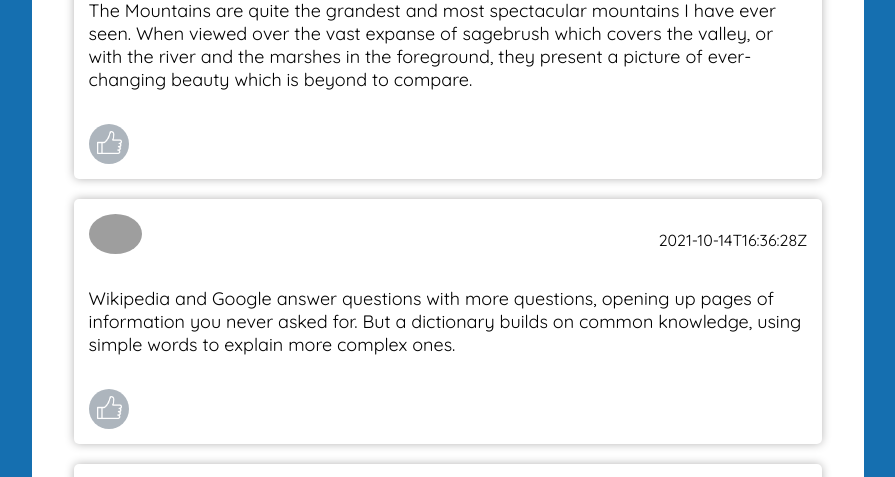
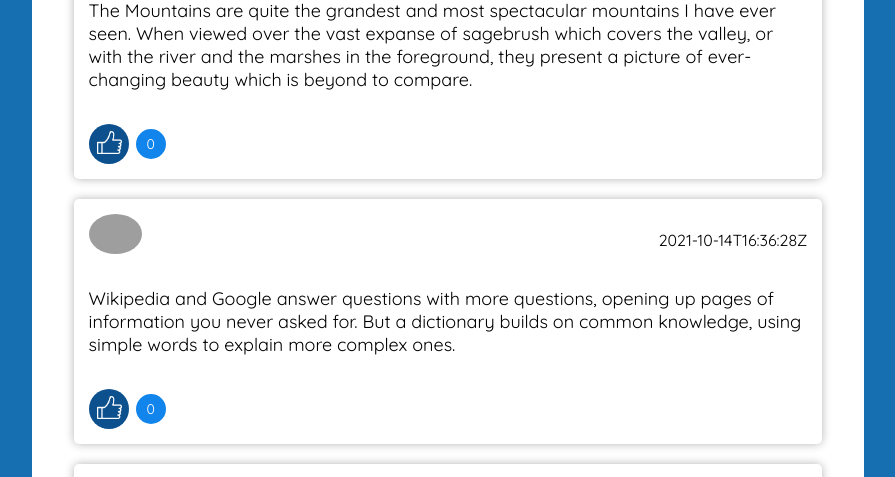
Before and after one commit to tuule/wad-homework, a Vue app: page / in a window 1280 px wide. Shown: the part 800-1277 px from the top of the page, without its empty margins (192-1087 px from the left). Built offline with nearby package versions, Linux system fonts and the light colour scheme; grey boxes are pictures that could not be loaded.

Commit message:
Added like button component

```diff
--- /dev/null
+++ b/src/components/LikeButton.vue
@@ -0,0 +1,65 @@
+<template>
+  <div class="like-button">
+    <button type="button" name="thumbs-up" @click="addLike"></button>
+    <div class="numberOfLikes">{{numberOfLikes}}</div>
+  </div>
+</template>
+
+<script>
+export default {
+  name: "LikeButton",
+  data() {
+    return {
+      numberOfLikes: 0
+    };
+  },
+  methods: {
+    addLike() {
+      this.numberOfLikes += 1;
+    }
+  }
+}
+</script>
+
+<style scoped>
+.like-button {
+  display: flex;
+  flex-direction: row;
+  align-items: center;
+  height: 40px;
+  padding-left: 15px;
+  padding-bottom: 15px;
+}
+
+.like-button > button {
+  background-image: url("../assets/like-btn.png");
+  background-color: #0c508d;
+  background-repeat: no-repeat;
+  background-position: 8px 7px;
+  background-size: 25px;
+  border: none;
+  border-radius: 50%;
+  cursor: pointer;
+  height: 40px;
+  width: 40px;
+}
+
+.like-button > button:hover {
+  background-color: #03325c;
+}
+
+.numberOfLikes {
+  display: flex;
+  justify-content: center;
+  align-items: center;
+  font-size: 14px;
+  color: #ffffff;
+  background-color: #1285ec;
+  border: none;
+  border-radius: 50%;
+  height: 30px;
+  width: 30px;
+  margin-left: 7px;
+}
+
+</style>
--- a/src/components/PostItem.vue
+++ b/src/components/PostItem.vue
@@ -11,17 +11,19 @@
     <div class="post-comment" v-if="post.post_text !== null">
       <p>{{post.post_text}}</p>
     </div>
-    <div class="like-button">
-      <button type="button" name="thumbs-up"></button>
-    </div>
+    <like-button />
   </div>
   <!-- end of a single post -->
 </template>
 
 <script>
+import LikeButton from "./LikeButton"
 export default {
   name: "PostItem",
-  props: ["post"]
+  props: ["post"],
+  components: {
+    LikeButton
+  },
 }
 </script>
 
@@ -64,24 +66,4 @@ img + .post-top p {
 .post-comment {
   padding: 0 15px 15px 15px;
 }
-
-.post .like-button {
-  height: 40px;
-  padding-left: 15px;
-  padding-bottom: 15px;
-}
-
-.like-button > button {
-  background-image: url("../assets/like-btn.png");
-  background-color: #adb5bd;
-  background-repeat: no-repeat;
-  background-position: 8px 7px;
-  background-size: 25px;
-  border: none;
-  border-radius: 50%;
-  cursor: pointer;
-  height: 40px;
-  width: 40px;
-}
-
 </style>
--- a/src/components/Posts.vue
+++ b/src/components/Posts.vue
@@ -5,6 +5,7 @@
       <PostItem :post="post1" />
       <PostItem :post="post2" />
       <PostItem :post="post3" />
+      <reset-button />
     </div>
   </section>
 
@@ -12,10 +13,12 @@
 
 <script>
 import PostItem from "./PostItem";
+import ResetButton from "./ResetButton"
 export default {
   name: "Posts",
   components: {
-    PostItem
+    PostItem,
+    ResetButton
   },
   data() {
     return {
```
